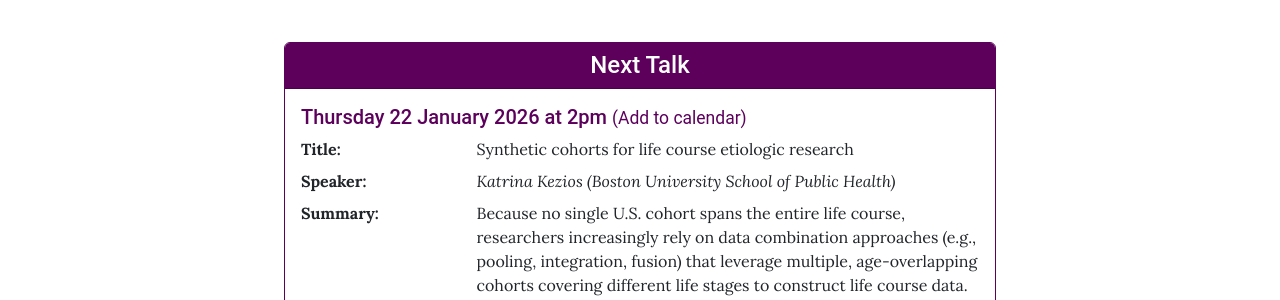
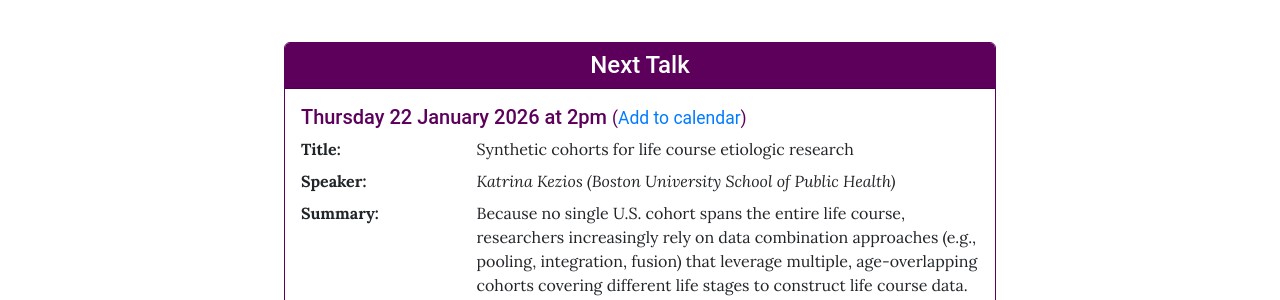
Before and after one commit to LongitudinalModelling/LongitudinalModelling.github.io, a Jekyll site: the page built from pages/seminars.md, in a window 1280 px wide. Shown: the part 728-1028 px from the top of the page. Built offline with Jekyll 4.4.1, drawn with Linux system fonts in a browser that asks for light colours.

Commit message:
Update seminars.md

```diff
--- a/pages/seminars.md
+++ b/pages/seminars.md
@@ -40,7 +40,7 @@ permalink: /seminars/
         <div class="card-body">
           <h5 class="card-title text-purple">
           Thursday 22 January 2026 at 2pm
-          <small style="font-weight: normal;">(<a href="{{ site.baseurl }}/assets/calendar/seminar-jan-22.ics" class="text-purple">Add to calendar</a>)</small>
+          <small style="font-weight: normal;">(<a href="{{ site.baseurl }}/assets/calendar/seminar-jan-22.ics">Add to calendar</a>)</small>
           </h5>
           <dl class="row mb-0">
             <dt class="col-sm-3"><strong>Title:</strong></dt>
```
